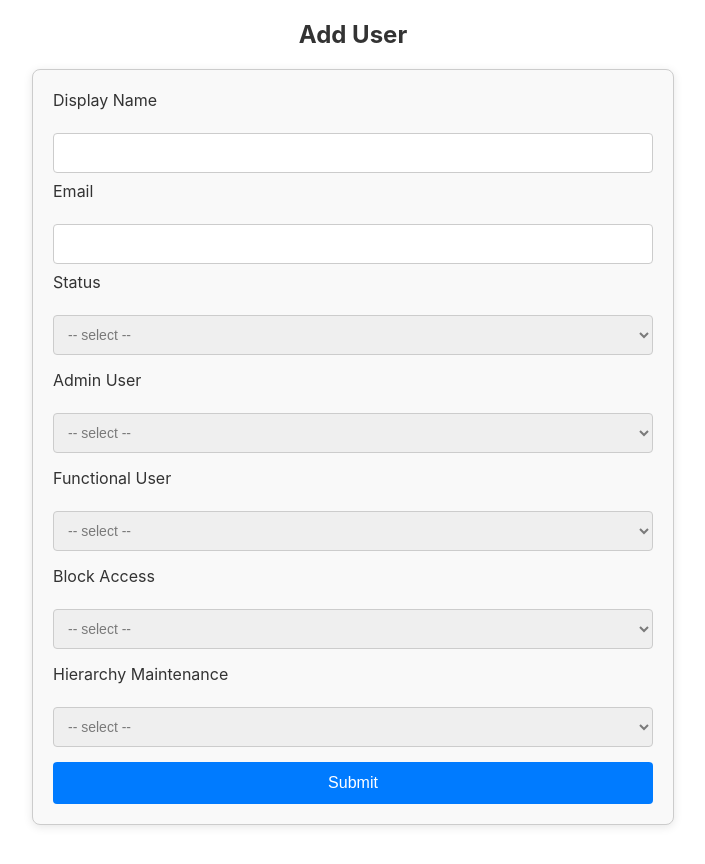
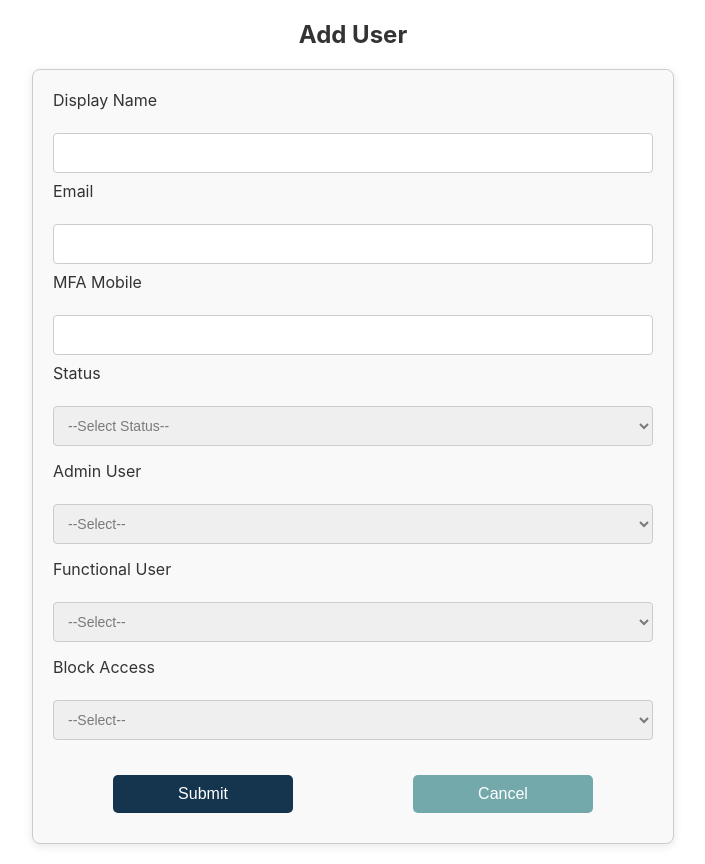
Before and after one commit to Anushaca1995/user-management-app, a React (Create React App) app: page /add-user in a window 1280 px wide. Shown: the whole page, without its empty margins (287-992 px from the left). Built offline with nearby package versions, Linux system fonts and the light colour scheme; no server answers.

Commit message:
Edit working

```diff
--- a/src/App.js
+++ b/src/App.js
@@ -1,4 +1,5 @@
-import React, { useState } from 'react';
+// App.js
+import React, { useState, useEffect } from 'react';
 import { Routes, Route, useNavigate } from 'react-router-dom';
 import UserList from './UserList';
 import UserForm from './UserForm';
@@ -6,56 +7,47 @@ import UserForm from './UserForm';
 const App = () => {
   const [users, setUsers] = useState([]);
   const navigate = useNavigate();
-  const handleAddOrEditUser = async (userData) => {
-    const { DisplayName, Email, Status, AdminUser, FunctionalUser, BlockAccess, HierarchyMaintenance } = userData;
+
+  const fetchUsers = async () => {
     try {
-      // Add the user to the backend (POST request)
-      const response = await fetch('http://localhost:3000/users', {
-        method: 'POST',
-        headers: {
-          'Content-Type': 'application/json',
-        },
-        body: JSON.stringify({
-          DisplayName,
-          Email,
-          Status,
-          AdminUser,
-          FunctionalUser,
-          BlockAccess,
-          HierarchyMaintenance,
-        }),
-      });
+      const response = await fetch('http://localhost:3000/users');
+      const data = await response.json();
+      setUsers(data);
+    } catch (error) {
+      console.error('Error fetching users:', error);
+    }
+  };
 
-      if (response.ok) {
-        // Add the user to the local state
-        setUsers((prevUsers) => [...prevUsers, userData]);
+  useEffect(() => {
+    fetchUsers();
+  }, []);
 
-        // Show success alert
-        alert('User added successfully!');
-         // After submitting, navigate to the user list page (2 seconds delay for a smooth transition)
-      setTimeout(() => {
-        navigate('/'); // Use this if you're using React Router
-      }, 2000); // Delay navigation to give the user time to see the success message
+  const handleAddOrEditUser = async (formData, isEditing, UserID) => {
+    try {
+      if (isEditing) {
+        await fetch(`http://localhost:3000/users/${UserID}`, {
+          method: 'PUT',
+          headers: { 'Content-Type': 'application/json' },
+          body: JSON.stringify(formData),
+        });
       } else {
-        alert('Please select all options!');
+        await fetch('http://localhost:3000/users', {
+          method: 'POST',
+          headers: { 'Content-Type': 'application/json' },
+          body: JSON.stringify(formData),
+        });
       }
+      await fetchUsers();
     } catch (error) {
-      console.error('Error adding user:', error);
-      alert('Error adding user!');
+      console.error('Error saving user:', error);
     }
   };
 
   return (
     <Routes>
-      <Route path="/" element={<UserList users={users} />} />
-      <Route
-        path="/add-user"
-        element={<UserForm headerTitle="Add User" onSubmit={handleAddOrEditUser} />}
-      />
-      <Route
-        path="/edit-user/:UserID"
-        element={<UserForm headerTitle="Edit User" onSubmit={handleAddOrEditUser} />}
-      />
+      <Route path="/" element={<UserList users={users} fetchUsers={fetchUsers} />} />
+      <Route path="/add-user" element={<UserForm headerTitle="Add User" users={users} onSubmit={handleAddOrEditUser} />} />
+      <Route path="/edit-user/:UserID" element={<UserForm headerTitle="Edit User" users={users} onSubmit={handleAddOrEditUser} />} />
     </Routes>
   );
 };
--- a/src/UserForm/index.js
+++ b/src/UserForm/index.js
@@ -1,21 +1,39 @@
-import React, { useState } from 'react';
+// UserForm.js
+import React, { useState, useEffect } from 'react';
+import { useParams, useNavigate } from 'react-router-dom';
 import './styles.css';
 
-const UserForm = ({ headerTitle, onSubmit }) => {
+const UserForm = ({ headerTitle, users, onSubmit }) => {
+  const { UserID } = useParams();
+  const navigate = useNavigate();
+  const isEditing = Boolean(UserID);
+
   const [formData, setFormData] = useState({
     DisplayName: '',
     Email: '',
-    Status: 'null',
-    AdminUser: 'null',
-    FunctionalUser: 'null',
-    BlockAccess: 'null',
-    HierarchyMaintenance: 'null',
+    Status: '',
+    AdminUser: '',
+    FunctionalUser: '',
+    BlockAccess: '',
+    MFA_Mobile: '',
   });
 
-  const [errors, setErrors] = useState({
-    DisplayName: '',
-    Email: '',
-  });
+  useEffect(() => {
+    if (isEditing && users.length > 0) {
+      const userToEdit = users.find((u) => u.UserID === parseInt(UserID));
+      if (userToEdit) {
+        setFormData({
+          DisplayName: userToEdit.DisplayName || '',
+          Email: userToEdit.Email || '',
+          Status: userToEdit.Status || '',
+          AdminUser: userToEdit.AdminUser ? '1' : '0',
+          FunctionalUser: userToEdit.FunctionalUser ? '1' : '0',
+          BlockAccess: userToEdit.BlockAccess ? '1' : '0',
+          MFA_Mobile: userToEdit.MFA_Mobile || '',
+        });
+      }
+    }
+  }, [UserID, users]);
 
   const handleChange = (e) => {
     const { name, value } = e.target;
@@ -25,40 +43,22 @@ const UserForm = ({ headerTitle, onSubmit }) => {
     }));
   };
 
-  const handleSubmit = (e) => {
+  const handleSubmit = async (e) => {
     e.preventDefault();
 
-    // Reset errors before checking
-    setErrors({
-      DisplayName: '',
-      Email: '',
-    });
+    const updatedFormData = {
+      ...formData,
+      AdminUser: formData.AdminUser === '1' ? 1 : 0,
+      FunctionalUser: formData.FunctionalUser === '1' ? 1 : 0,
+      BlockAccess: formData.BlockAccess === '1' ? 1 : 0,
+    };
 
-    let formIsValid = true;
-    const newErrors = {};
+    await onSubmit(updatedFormData, isEditing, UserID);
+    navigate('/');
+  };
 
-    // Validate DisplayName
-    if (!formData.DisplayName.trim()) {
-      formIsValid = false;
-      newErrors.DisplayName = 'Display Name is required';
-    }
-
-    // Validate Email
-    if (!formData.Email.trim()) {
-      formIsValid = false;
-      newErrors.Email = 'Email is required';
-    } else if (!/\S+@\S+\.\S+/.test(formData.Email)) {
-      formIsValid = false;
-      newErrors.Email = 'Email format is invalid';
-    }
-
-    // Set error messages if any
-    setErrors(newErrors);
-
-    // If form is valid, submit the data
-    if (formIsValid) {
-      onSubmit(formData);
-    }
+  const handleCancel = () => {
+    navigate('/');
   };
 
   return (
@@ -66,113 +66,62 @@ const UserForm = ({ headerTitle, onSubmit }) => {
       <h2>{headerTitle}</h2>
       <form onSubmit={handleSubmit}>
         <div className="form-group">
-          <label htmlFor="DisplayName">Display Name</label>
+          <label>Display Name</label>
           <input
             type="text"
-            id="DisplayName"
             name="DisplayName"
             value={formData.DisplayName}
             onChange={handleChange}
             required
           />
-          {errors.DisplayName && <div className="error">{errors.DisplayName}</div>}
         </div>
 
         <div className="form-group">
-          <label htmlFor="Email">Email</label>
+          <label>Email</label>
           <input
             type="email"
-            id="Email"
             name="Email"
             value={formData.Email}
             onChange={handleChange}
             required
           />
-          {errors.Email && <div className="error">{errors.Email}</div>}
         </div>
 
         <div className="form-group">
-          <label htmlFor="Status">Status</label>
-          <select
-            id="Status"
-            name="Status"
-            value={formData.Status}
+          <label>MFA Mobile</label>
+          <input
+            type="text"
+            name="MFA_Mobile"
+            value={formData.MFA_Mobile}
             onChange={handleChange}
-          >
-            <option value="null" disabled>
-            -- select --
-            </option>
-            <option value="Active">Active</option>
-            <option value="Inactive">Inactive</option>
-          </select>
+          />
         </div>
 
-        <div className="form-group">
-          <label htmlFor="AdminUser">Admin User</label>
-          <select
-            id="AdminUser"
-            name="AdminUser"
-            value={formData.AdminUser}
-            onChange={handleChange}
-          >
-            <option value="null" disabled>
-            -- select --
-            </option>
-            <option value="0">No</option>
-            <option value="1">Yes</option>
-          </select>
-        </div>
+        {['Status', 'AdminUser', 'FunctionalUser', 'BlockAccess'].map((field) => (
+          <div className="form-group" key={field}>
+            <label>{field.replace(/([A-Z])/g, ' $1')}</label>
+            <select name={field} value={formData[field]} onChange={handleChange}>
+              {field === 'Status' ? (
+                <>
+                  <option value="">--Select Status--</option>
+                  <option value="Active">Active</option>
+                  <option value="Inactive">Inactive</option>
+                  <option value="Testing">Testing</option>
+                </>
+              ) : (
+                <>
+                  <option value="">--Select--</option>
+                  <option value="1">Yes</option>
+                  <option value="0">No</option>
+                </>
+              )}
+            </select>
+          </div>
+        ))}
 
-        <div className="form-group">
-          <label htmlFor="FunctionalUser">Functional User</label>
-          <select
-            id="FunctionalUser"
-            name="FunctionalUser"
-            value={formData.FunctionalUser}
-            onChange={handleChange}
-          >
-            <option value="null" disabled>
-              -- select --
-            </option>
-            <option value="0">No</option>
-            <option value="1">Yes</option>
-          </select>
-        </div>
-
-        <div className="form-group">
-          <label htmlFor="BlockAccess">Block Access</label>
-          <select
-            id="BlockAccess"
-            name="BlockAccess"
-            value={formData.BlockAccess}
-            onChange={handleChange}
-          >
-            <option value="null" disabled>
-            -- select --
-            </option>
-            <option value="0">No</option>
-            <option value="1">Yes</option>
-          </select>
-        </div>
-
-        <div className="form-group">
-          <label htmlFor="HierarchyMaintenance">Hierarchy Maintenance</label>
-          <select
-            id="HierarchyMaintenance"
-            name="HierarchyMaintenance"
-            value={formData.HierarchyMaintenance}
-            onChange={handleChange}
-          >
-            <option value="null" disabled>
-            -- select --
-            </option>
-            <option value="0">No</option>
-            <option value="1">Yes</option>
-          </select>
-        </div>
-
-        <div className="form-group">
-          <button type="submit">Submit</button>
+        <div className="form-buttons">
+          <button type="submit" className="submit-btn">{isEditing ? 'Update' : 'Submit'}</button>
+          <button type="button" className="cancel-btn" onClick={handleCancel}>Cancel</button>
         </div>
       </form>
     </div>
--- a/src/UserForm/styles.css
+++ b/src/UserForm/styles.css
@@ -91,3 +91,38 @@ form {
     color: #7a7a7a; /* Make the options appear grey */
     font-size: 14px; /* Adjust font size for the options */
   }
+
+  .form-buttons {
+    display: flex;
+    justify-content: space-between;
+    margin-top: 20px;
+  }
+
+  .submit-btn,
+  .cancel-btn {
+    padding: 10px 20px;
+    margin-inline:60px;
+    margin-bottom: 10px;
+    font-size: 16px;
+    border: none;
+    cursor: pointer;
+    border-radius: 5px;
+  }
+
+  .submit-btn {
+    background-color: #15344e;
+    color: white;
+  }
+
+  .cancel-btn {
+    background-color: #74a9ab;
+    color: white;
+  }
+
+  .submit-btn:hover {
+    background-color: #718389;
+  }
+
+  .cancel-btn:hover {
+    background-color: #b3c0c1;
+  }
--- a/src/UserList/index.js
+++ b/src/UserList/index.js
@@ -1,31 +1,15 @@
-import React, { useEffect, useState } from 'react';
+// UserList.js
+import React from 'react';
 import { useNavigate } from 'react-router-dom';
 import './styles.css';
 
-const UserList = () => {
-  const [users, setUsers] = useState([]);
+const UserList = ({ users, fetchUsers }) => {
   const navigate = useNavigate();
-
-  useEffect(() => {
-    fetchUsers();
-  }, []);
-
-  const fetchUsers = async () => {
-    try {
-      const response = await fetch('http://localhost:3000/users');
-      const data = await response.json();
-      setUsers(data);
-    } catch (error) {
-      console.error('Error fetching users:', error);
-    }
-  };
 
   const handleDelete = async (UserID) => {
     if (window.confirm('Are you sure you want to delete this user?')) {
       try {
-        await fetch(`http://localhost:3000/users/${UserID}`, {
-          method: 'DELETE',
-        });
+        await fetch(`http://localhost:3000/users/${UserID}`, { method: 'DELETE' });
         fetchUsers(); // Refresh list after delete
       } catch (error) {
         console.error('Error deleting user:', error);
@@ -33,14 +17,15 @@ const UserList = () => {
     }
   };
 
-  const mapYesNo = (value) => (value === 1 ? 'Yes' : 'No');
-
   return (
     <div className="user-list-container">
       <h1>User Management</h1>
-      <button className="add-btn" onClick={() => navigate('/add-user')}>
-        Add New User
-      </button>
+      <div className="add-user-section">
+        <p>Do you want to add a new user? Please click
+          <a href="/add-user" className="add-user-link"> here</a>
+        </p>
+      </div>
+
       <table className="user-table">
         <thead>
           <tr>
@@ -48,10 +33,10 @@ const UserList = () => {
             <th>DisplayName</th>
             <th>Email</th>
             <th>Status</th>
-            <th>AdminUser</th>
-            <th>FunctionalUser</th>
-            <th>BlockAccess</th>
-            <th>HierarchyMaintenance</th>
+            <th>Admin User</th>
+            <th>Functional User</th>
+            <th>Block Access</th>
+            <th>MFA Mobile</th>
             <th>Actions</th>
           </tr>
         </thead>
@@ -62,10 +47,10 @@ const UserList = () => {
               <td>{user.DisplayName}</td>
               <td>{user.Email}</td>
               <td>{user.Status}</td>
-              <td>{mapYesNo(user.AdminUser)}</td>
-              <td>{mapYesNo(user.FunctionalUser)}</td>
-              <td>{mapYesNo(user.BlockAccess)}</td>
-              <td>{mapYesNo(user.HierarchyMaintenance)}</td>
+              <td>{user.AdminUser ? 'Yes' : 'No'}</td>
+              <td>{user.FunctionalUser ? 'Yes' : 'No'}</td>
+              <td>{user.BlockAccess ? 'Yes' : 'No'}</td>
+              <td>{user.MFA_Mobile}</td>
               <td>
                 <button className="edit-btn" onClick={() => navigate(`/edit-user/${user.UserID}`)}>Edit</button>
                 <button className="delete-btn" onClick={() => handleDelete(user.UserID)}>Delete</button>
```
Also changed, not shown: src/UserList/styles.css (+26 -4 lines), 1 other file (tests, documents, lock files or other folders).
